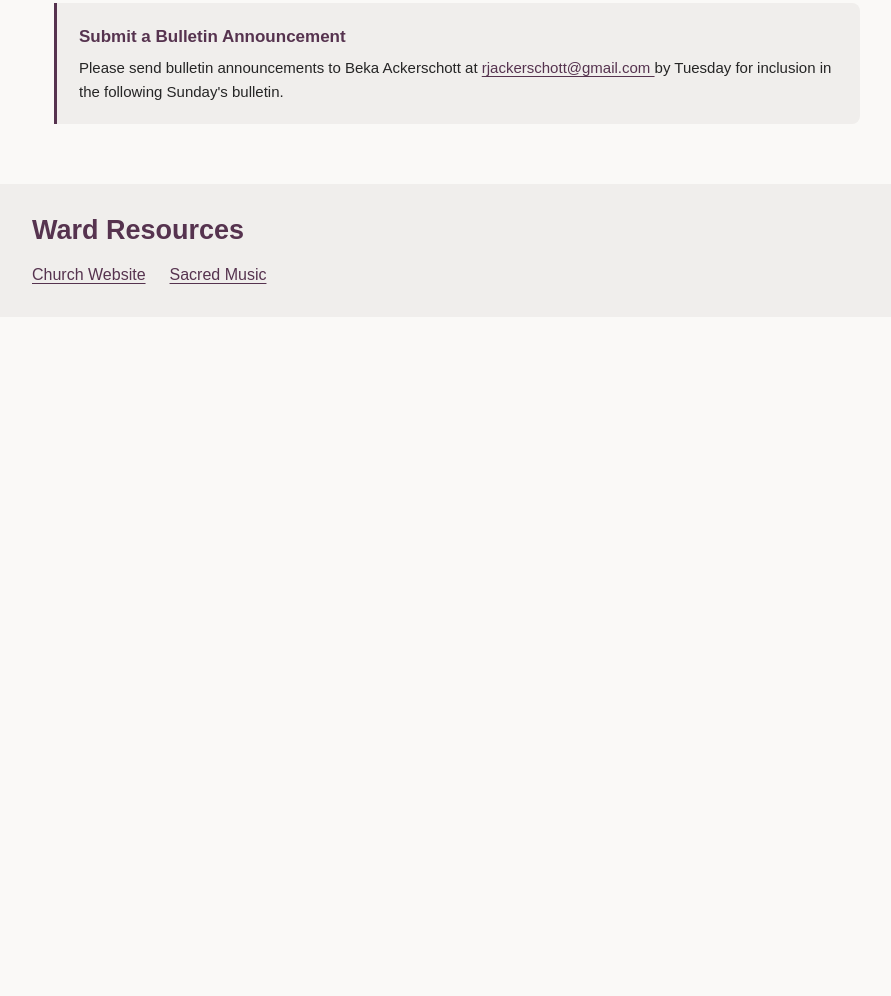
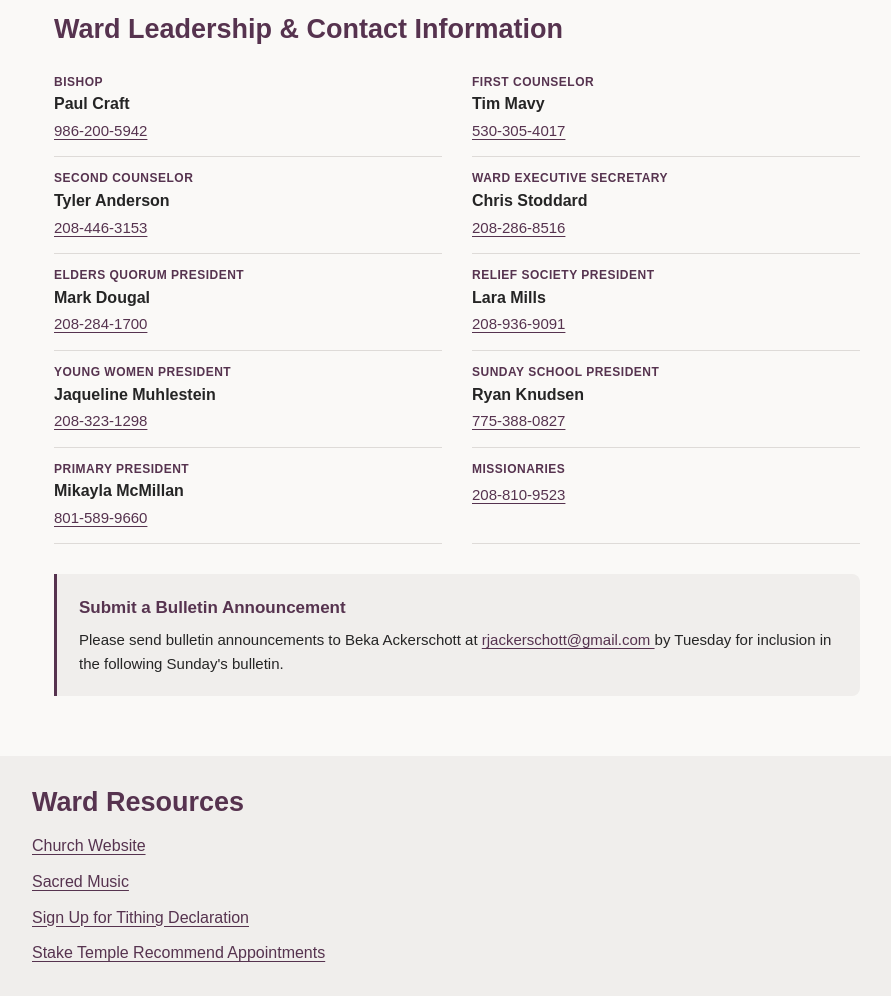
Before and after one commit to bekajane77/Caldwell2ndBulletin, a plain HTML site: page index.html in a window 1280 px wide. Shown: the part 1200-2196 px from the top of the page, without its empty margins (183-1074 px from the left). Before the commit the page ends 1517 px from the top, so only its background shows below. Drawn offline with Linux system fonts and the light colour scheme.

Commit message:
Refactor index.html and add ward contact directory
Refactor HTML structure and styles for better organization and clarity. Added a new ward contact directory section with contact information.

```diff
--- a/index.html
+++ b/index.html
@@ -50,11 +50,9 @@ header {
   background-size: cover;
   background-position: center 43%;
   background-repeat: no-repeat;
-
   color: white;
   min-height: 350px;
   padding: 65px 24px;
-
   display: flex;
   align-items: center;
 }
@@ -97,7 +95,12 @@ h2 {
   margin: 34px 0 14px;
 }
 
-/* LEADERSHIP */
+a {
+  color: var(--purple);
+  text-underline-offset: 3px;
+}
+
+/* MEETING LEADERSHIP */
 
 .leadership {
   display: grid;
@@ -141,11 +144,6 @@ h2 {
   overflow-wrap: anywhere;
 }
 
-a {
-  color: var(--purple);
-  text-underline-offset: 3px;
-}
-
 /* ANNOUNCEMENTS */
 
 .announcement {
@@ -176,10 +174,49 @@ a {
   margin: 8px 0 20px;
 }
 
+/* WARD CONTACT DIRECTORY */
+
+.contacts {
+  display: grid;
+  grid-template-columns: repeat(2, minmax(0, 1fr));
+  column-gap: 30px;
+  row-gap: 0;
+}
+
+.contact {
+  padding: 13px 0;
+  border-bottom: 1px solid var(--line);
+  min-width: 0;
+}
+
+.contact-role {
+  display: block;
+  color: var(--purple);
+  font-size: 12px;
+  font-weight: bold;
+  letter-spacing: .5px;
+  text-transform: uppercase;
+  line-height: 1.4;
+  margin-bottom: 3px;
+}
+
+.contact-name {
+  display: block;
+  font-size: 16px;
+  font-weight: 600;
+  line-height: 1.4;
+}
+
+.contact-phone {
+  display: inline-block;
+  font-size: 15px;
+  margin-top: 3px;
+}
+
 /* SUBMISSION INFORMATION */
 
 .submission {
-  margin-top: 24px;
+  margin-top: 30px;
   padding: 20px 22px;
   border-left: 3px solid var(--purple);
   background: var(--panel);
@@ -211,11 +248,12 @@ footer h2 {
 
 .resources {
   display: flex;
-  flex-wrap: wrap;
-  gap: 12px 24px;
+  flex-direction: column;
+  align-items: flex-start;
+  gap: 10px;
 }
 
-/* MOBILE ONLY */
+/* MOBILE */
 
 @media screen and (max-width: 600px) {
 
@@ -280,8 +318,16 @@ footer h2 {
     padding: 12px 0;
   }
 
+  .contacts {
+    grid-template-columns: 1fr;
+  }
+
+  .contact {
+    padding: 10px 0;
+  }
+
   .submission {
-    margin-top: 20px;
+    margin-top: 24px;
     padding: 15px 17px;
   }
 }
@@ -317,6 +363,7 @@ footer h2 {
 
   .program-row,
   .announcement,
+  .contact,
   .submission {
     break-inside: avoid;
   }
@@ -358,13 +405,17 @@ footer h2 {
 
 <main class="container">
 
+  <!-- MEETING LEADERSHIP -->
+
   <section class="leadership" id="leadership">
   </section>
+
+  <!-- PROGRAM -->
 
   <h2>Program</h2>
   <section id="program"></section>
 
-  <!-- WARD ANNOUNCEMENTS: ALWAYS VISIBLE -->
+  <!-- WARD ANNOUNCEMENTS -->
 
   <section id="announcement-section">
     <h2>Ward Announcements</h2>
@@ -376,7 +427,96 @@ footer h2 {
     </div>
   </section>
 
-  <!-- SUBMISSION INFORMATION: ALWAYS VISIBLE -->
+  <!-- WARD CONTACT DIRECTORY -->
+
+  <section id="ward-contacts">
+    <h2>Ward Leadership &amp; Contact Information</h2>
+
+    <div class="contacts">
+
+      <div class="contact">
+        <span class="contact-role">Bishop</span>
+        <span class="contact-name">Paul Craft</span>
+        <a class="contact-phone" href="tel:+19862005942">
+          986-200-5942
+        </a>
+      </div>
+
+      <div class="contact">
+        <span class="contact-role">First Counselor</span>
+        <span class="contact-name">Tim Mavy</span>
+        <a class="contact-phone" href="tel:+15303054017">
+          530-305-4017
+        </a>
+      </div>
+
+      <div class="contact">
+        <span class="contact-role">Second Counselor</span>
+        <span class="contact-name">Tyler Anderson</span>
+        <a class="contact-phone" href="tel:+12084463153">
+          208-446-3153
+        </a>
+      </div>
+
+      <div class="contact">
+        <span class="contact-role">Ward Executive Secretary</span>
+        <span class="contact-name">Chris Stoddard</span>
+        <a class="contact-phone" href="tel:+12082868516">
+          208-286-8516
+        </a>
+      </div>
+
+      <div class="contact">
+        <span class="contact-role">Elders Quorum President</span>
+        <span class="contact-name">Mark Dougal</span>
+        <a class="contact-phone" href="tel:+12082841700">
+          208-284-1700
+        </a>
+      </div>
+
+      <div class="contact">
+        <span class="contact-role">Relief Society President</span>
+        <span class="contact-name">Lara Mills</span>
+        <a class="contact-phone" href="tel:+12089369091">
+          208-936-9091
+        </a>
+      </div>
+
+      <div class="contact">
+        <span class="contact-role">Young Women President</span>
+        <span class="contact-name">Jaqueline Muhlestein</span>
+        <a class="contact-phone" href="tel:+12083231298">
+          208-323-1298
+        </a>
+      </div>
+
+      <div class="contact">
+        <span class="contact-role">Sunday School President</span>
+        <span class="contact-name">Ryan Knudsen</span>
+        <a class="contact-phone" href="tel:+17753880827">
+          775-388-0827
+        </a>
+      </div>
+
+      <div class="contact">
+        <span class="contact-role">Primary President</span>
+        <span class="contact-name">Mikayla McMillan</span>
+        <a class="contact-phone" href="tel:+18015899660">
+          801-589-9660
+        </a>
+      </div>
+
+      <div class="contact">
+        <span class="contact-role">Missionaries</span>
+        <a class="contact-phone" href="tel:+12088109523">
+          208-810-9523
+        </a>
+      </div>
+
+    </div>
+  </section>
+
+  <!-- BULLETIN SUBMISSION INFORMATION -->
 
   <aside class="submission">
     <h3>Submit a Bulletin Announcement</h3>
@@ -394,11 +534,14 @@ footer h2 {
 
 </main>
 
+<!-- WARD RESOURCES -->
+
 <footer>
   <div class="container">
     <h2>Ward Resources</h2>
 
     <div class="resources">
+
       <a href="https://www.churchofjesuschrist.org"
          target="_blank"
          rel="noopener noreferrer">
@@ -410,6 +553,19 @@ footer h2 {
          rel="noopener noreferrer">
         Sacred Music
       </a>
+
+      <a href="https://calendly.com/brother-paul-craft/tithing-declaration?utm_id=97757_v0_s00_e0_tv2_a1demoo4iyrldx&amp;month=2026-11"
+         target="_blank"
+         rel="noopener noreferrer">
+        Sign Up for Tithing Declaration
+      </a>
+
+      <a href="https://lakelowellstake.setmore.com/"
+         target="_blank"
+         rel="noopener noreferrer">
+        Stake Temple Recommend Appointments
+      </a>
+
     </div>
   </div>
 </footer>
@@ -438,7 +594,7 @@ async function loadBulletin() {
     document.getElementById('meeting-date')
       .textContent = 'Sunday, ' + (data.date || '');
 
-    // LEADERSHIP
+    // MEETING LEADERSHIP
 
     const leadership =
       document.getElementById('leadership');
```
